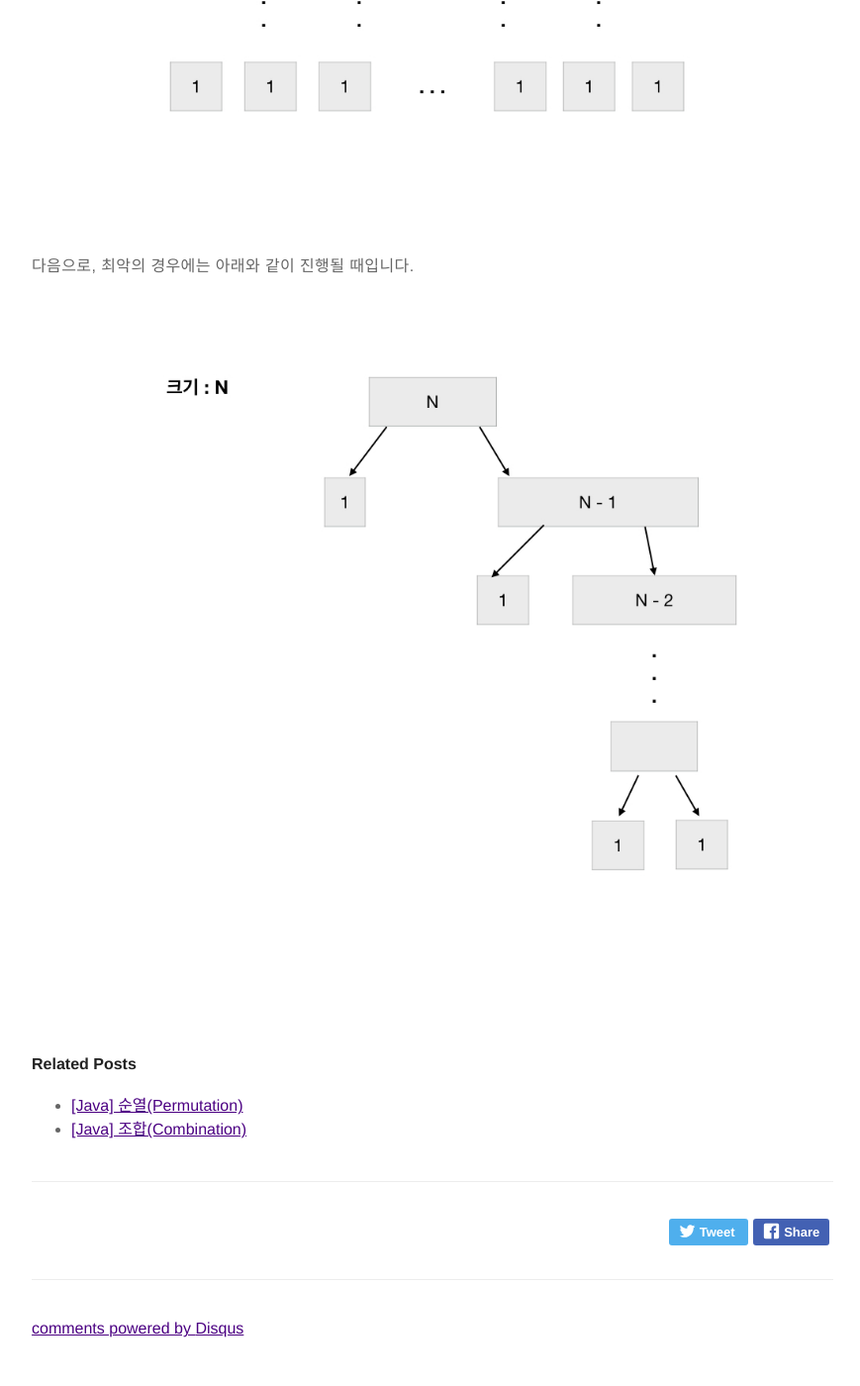
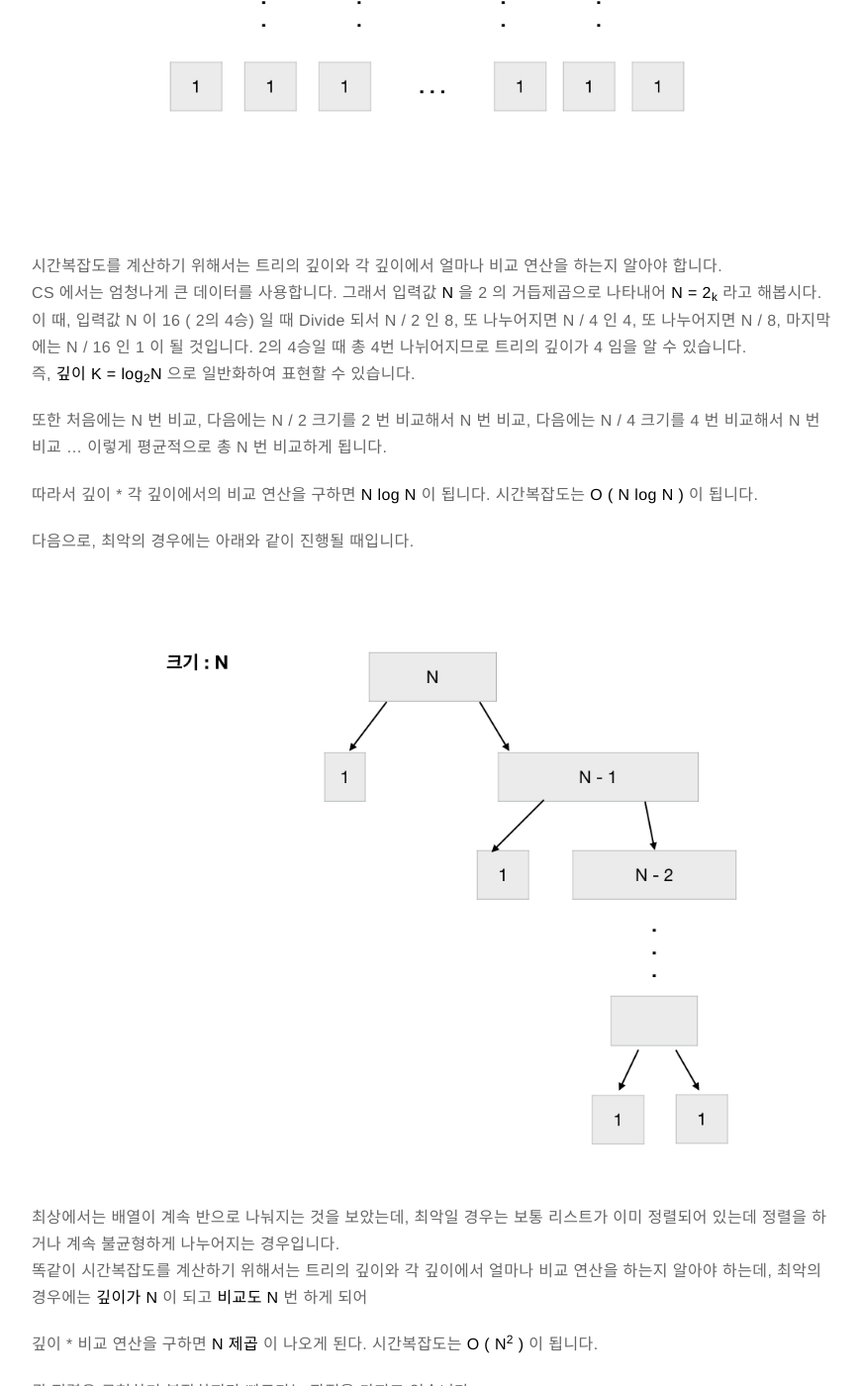
Before and after one commit to Kyudong3/Kyudong3.github.io, a Jekyll site: the page built from _posts/2019-10-29-QuickSort.markdown, in a window 1280 px wide and 1400 px high, scrolled down 3297 px. Shown: the whole window at 99% size, without its empty margins (203-1072 px from the left). Built offline with Jekyll 4.4.1, drawn with Linux system fonts in a browser that asks for light colours; comment, search, counter and statistics services are not loaded; some of the changed text lies outside the part shown.

Commit message:
Update 2019-10-29-QuickSort.markdown

```diff
--- a/_posts/2019-10-29-QuickSort.markdown
+++ b/_posts/2019-10-29-QuickSort.markdown
@@ -94,7 +94,6 @@ fun quickSort(arrList: Array<Int>, first: Int, last: Int) {
 ![QuickSort](../assets/images/quickSort.jpeg)
 
 
-
 이건 pivot을 기준으로 배열을 한 번 돌았을 때의 과정을 그림으로 나타낸 것이니, 다음 그림은 각자 그려보시면서 공부하면 좋을 것 같습니다!
 
 
@@ -105,7 +104,23 @@ fun quickSort(arrList: Array<Int>, first: Int, last: Int) {
 
 ![Best](../assets/images/divideBest.jpeg)
 
+시간복잡도를 계산하기 위해서는 트리의 깊이와 각 깊이에서 얼마나 비교 연산을 하는지 알아야 합니다.
+CS 에서는 엄청나게 큰 데이터를 사용합니다. 그래서 입력값 **N** 을 2 의 거듭제곱으로 나타내어 **N = 2<sub>k</sub>** 라고 해봅시다. 이 때, 입력값 N 이 16 ( 2의 4승) 일 때 Divide 되서 N / 2 인 8, 또 나누어지면 N / 4 인 4, 또 나누어지면 N / 8, 마지막에는 N / 16 인 1 이 될 것입니다. 2의 4승일 때 총 4번 나뉘어지므로  트리의 깊이가 4 임을 알 수 있습니다.
+즉, **깊이 K = log<sub>2</sub>N** 으로 일반화하여 표현할 수 있습니다.
+
+또한 처음에는 N 번 비교, 다음에는 N / 2 크기를 2 번 비교해서 N 번 비교, 다음에는 N / 4 크기를 4 번 비교해서 N 번 비교 ... 이렇게 평균적으로 총 N 번 비교하게 됩니다.
+
+따라서 깊이 * 각 깊이에서의 비교 연산을 구하면 **N log N** 이 됩니다. 시간복잡도는 **O ( N log N )** 이 됩니다.
+
 
 다음으로, 최악의 경우에는 아래와 같이 진행될 때입니다.
 
 ![Worst](../assets/images/divideWorst.jpeg)
+
+최상에서는 배열이 계속 반으로 나눠지는 것을 보았는데, 최악일 경우는 보통 리스트가 이미 정렬되어 있는데 정렬을 하거나 계속 불균형하게 나누어지는 경우입니다.
+똑같이 시간복잡도를 계산하기 위해서는 트리의 깊이와 각 깊이에서 얼마나 비교 연산을 하는지 알아야 하는데, 최악의 경우에는 **깊이가 N** 이 되고 **비교도 N** 번 하게 되어
+
+깊이 * 비교 연산을 구하면 **N 제곱** 이 나오게 된다. 시간복잡도는 **O ( N<sup>2</sup> )** 이 됩니다.
+
+
+퀵 정렬은 구현하기 복잡하지만 빠르다는 장점을 가지고 있습니다.
```
